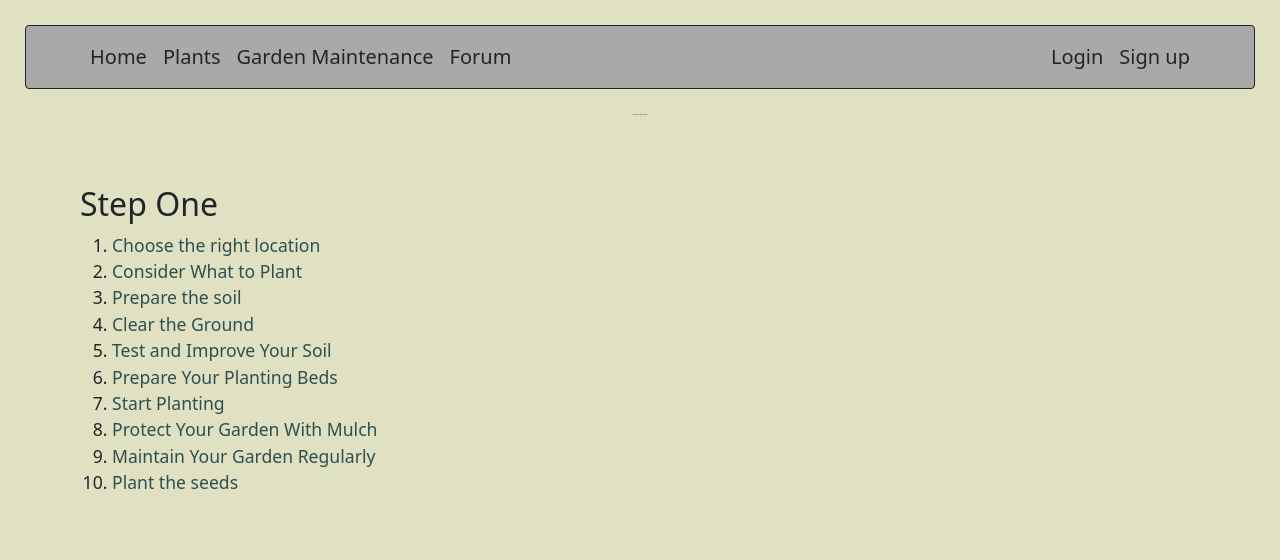
After one commit to maspeth1/quad-landscaping2, a PHP site: page /pages/startingG.html in a window 1280 px wide. The commit adds this page. Shown: the top 560 px of the page. Run offline with PHP 8.4, Linux system fonts and the light colour scheme; some web fonts are replaced.

Commit message:
update with starting a garden page, Irene

```diff
--- /dev/null
+++ b/CLIENT/pages/startingG.html
@@ -0,0 +1,37 @@
+<!DOCTYPE html>
+<html lang="en">
+<head>
+    <meta charset="UTF-8">
+    <meta http-equiv="X-UA-Compatible" content="IE=edge">
+    <meta name="viewport" content="width=device-width, initial-scale=1.0">
+    <link href="https://cdn.jsdelivr.net/npm/bootstrap@5.1.3/dist/css/bootstrap.min.css" rel="stylesheet" integrity="sha384-1BmE4kWBq78iYhFldvKuhfTAU6auU8tT94WrHftjDbrCEXSU1oBoqyl2QvZ6jIW3" crossorigin="anonymous">
+    <link rel="stylesheet" href="../resources/css/index.css">
+    <title>Quad Landscaping</title>
+    <link rel="shortcut icon" href="./images/Logo.png">
+</head>
+<body style="background-color: rgb(224, 224, 194);" onLoad="maintenanceLoad()">
+    <nav class="py-2 border border-dark  rounded" style="background-color: darkgray; margin: 25px;" id="nav">
+    </nav>
+    <div class="wrapper">
+        <h1>Ten Steps to Starting a Garden</h1>
+        <div class="texto">
+            <h2>Step One</h2>
+                <ol>
+                    <li><a href="#">Choose the right location</a></li>
+                    <li><a href="#">Consider What to Plant</a></li>
+                    <li><a href="#">Prepare the soil</a></li>
+                    <li><a href="#">Clear the Ground</a></li>
+                    <li><a href="#">Test and Improve Your Soil</a></li>
+                    <li><a href="#">Prepare Your Planting Beds</a></li>
+                    <li><a href="#">Start Planting</a></li>
+                    <li><a href="#">Protect Your Garden With Mulch</a></li>
+                    <li><a href="#">Maintain Your Garden Regularly</a></li>
+                    <li><a href="#">Plant the seeds</a></li>
+                </ol>
+        </div>
+    </div>
+
+    <script src="https://cdn.jsdelivr.net/npm/bootstrap@5.1.3/dist/js/bootstrap.bundle.min.js" integrity="sha384-ka7Sk0Gln4gmtz2MlQnikT1wXgYsOg+OMhuP+IlRH9sENBO0LRn5q+8nbTov4+1p" crossorigin="anonymous"></script>
+    <script src="../resources/scripts/index.js"></script>
+</body>
+</html>
--- a/CLIENT/resources/css/index.css
+++ b/CLIENT/resources/css/index.css
@@ -82,3 +82,204 @@
     margin: 25px;
 
 }
+section
+{
+    position:relative;
+    width: 100%;
+    min-height: 100vh;
+    background: url(https://www.best-of-scotland.com/wp-content/uploads/2020/04/kouji-tsuru-1rHCG1WGx6I-unsplash-1024x681.jpg);
+    background-size: cover;
+    background-position: center;
+    display: flex;
+    align-items: center;
+    padding: 100px;
+}
+header
+{
+    position: absolute;
+    top: 0;
+    left: 0;
+    width: 100%;
+    padding: 30px 100px;
+    display: flex;
+    justify-content: space-between;
+    align-items: center;
+}
+header .logo
+{
+    position: relative;
+    font-size: 2em;
+    color:azure;
+    text-transform: uppercase;
+    font-weight: 700;
+    text-decoration: none;
+    letter-spacing: 1px;
+}
+header .menu
+{
+    position: relative;
+    display: flex;
+}
+header .menu li
+{
+    list-style: none;
+}
+header .menu li a
+{
+    display: inline-block;
+    color:mintcream;
+    margin-right: 40px;
+    text-decoration: none;
+    font-weight:600;
+}
+header .menu li a:hover
+{
+    color:chocolate;
+}
+.contentido
+{
+    max-width: 600px;
+}
+.contentido .subcontenido h1
+{
+    font-size: 40px;
+    color:goldenrod;
+    line-height: 1em;
+    margin-top: 80px;
+}
+.contentido .subcontenido h2
+{
+    font-size: 25px;
+    color: goldenrod;
+    line-height: 1em;
+    margin-top: 25px;
+}
+.contentido .subcontenido p
+{
+    font-size: 1.1em;
+    color:mintcream;
+    font-weight: 400;
+    margin: 20px 0;
+    font-weight: 500;
+}
+.contentido .subcontenido a
+{
+    display: inline-block;
+    padding: 10px 30px;
+    background:olive;
+    color:palegoldenrod;
+    text-decoration: none;
+    font-weight: 500;
+    letter-spacing: 1px;
+}
+.social
+{
+    position: absolute;
+    bottom: 30px;
+    display: flex;
+}
+.social li
+{
+    list-style: none;
+    align-items: center;
+    display:flex;
+    justify-content: center;
+}
+.social li a
+{
+    position: relative;
+    display: inline-block;
+    margin-right: 20px;
+    filter: invert(1);
+    transform: scale(0.5);
+}
+@media (max-width: 991px)
+{
+    header
+{
+    padding: 15px 40px;
+}
+section
+{
+    padding: 40px;
+    background: url(https://www.best-of-scotland.com/wp-content/uploads/2020/04/kouji-tsuru-1rHCG1WGx6I-unsplash-1024x681.jpg);
+    background-size: cover;
+    background-position: center;
+
+}
+.contentido .subcontenido h2
+{
+    font-size: 2.5em;
+}
+.contentido .subcontenido p
+{
+    font-size: 1em;
+}
+header .menu
+{
+    position:fixed;
+    top:0;
+    left:0;
+    right:0;
+    bottom:0;
+    background: url(https://www.best-of-scotland.com/wp-content/uploads/2020/04/kouji-tsuru-1rHCG1WGx6I-unsplash-1024x681.jpg);
+    z-index: 10;
+    display: flex;
+    justify-content: center;
+    align-items: center;
+    flex-direction: column;
+}
+header .menu.active
+{
+    display: flex;
+}
+header .menu li a
+{
+    font-size: 24px;
+    margin: 10px 0;
+}
+.sideMenu
+{
+    position: relative;
+    cursor:pointer;
+    background-size: 30px;
+    background:url(https://img.icons8.com/material-outlined/24/000000/menu--v1.png);
+    background-position: center;
+    background-repeat: no-repeat;
+    width: 30px;
+    height: 30px;
+    z-index: 11;
+}
+.sideMenu.active
+{
+    background-size: 25px;
+    background:url(https://img.icons8.com/material-outlined/24/000000/delete-sign.png);
+    background-position: center;
+    background-repeat: no-repeat;
+}
+}
+.wrapper
+{
+    text-align: center;
+}
+.wrapper h1
+{
+    font-size: 1px;
+}
+.texto
+{
+    font-size: 1.1em;
+    margin: 20px 0;
+    font-weight: 500;
+    padding-top: 50px;
+    padding-right: 30px;
+    padding-bottom: 50px;
+    padding-left: 80px;
+    text-align:justify;
+}
+.texto ol li a
+{
+    color:darkslategrey;
+    text-decoration: none;
+
+}
--- a/CLIENT/resources/scripts/index.js
+++ b/CLIENT/resources/scripts/index.js
@@ -101,7 +101,7 @@ function signedOutNav(){
     var nav = document.getElementById("nav");
     var html = `<div class="container d-flex flex-wrap" id="nav">
         <ul class="nav me-auto">
-            <li class="nav-item"><a href="index.html" class="nav-link link-dark px-2 active" aria-current="page">Home</a></li>
+            <li class="nav-item"><a href="home.html" class="nav-link link-dark px-2 active" aria-current="page">Home</a></li>
             <li class="nav-item"><a href="plants.html" class="nav-link link-dark px-2">Plants</a></li>
             <li class="nav-item"><a href="maintenance.html" class="nav-link link-dark px-2">Garden Maintenance</a></li>
             <li class="nav-item"><a href="forum.html" class="nav-link link-dark px-2">Forum</a></li>
```
Also changed, not shown: CLIENT/pages/home.html (added, +73 -0 lines), 1 other file.
